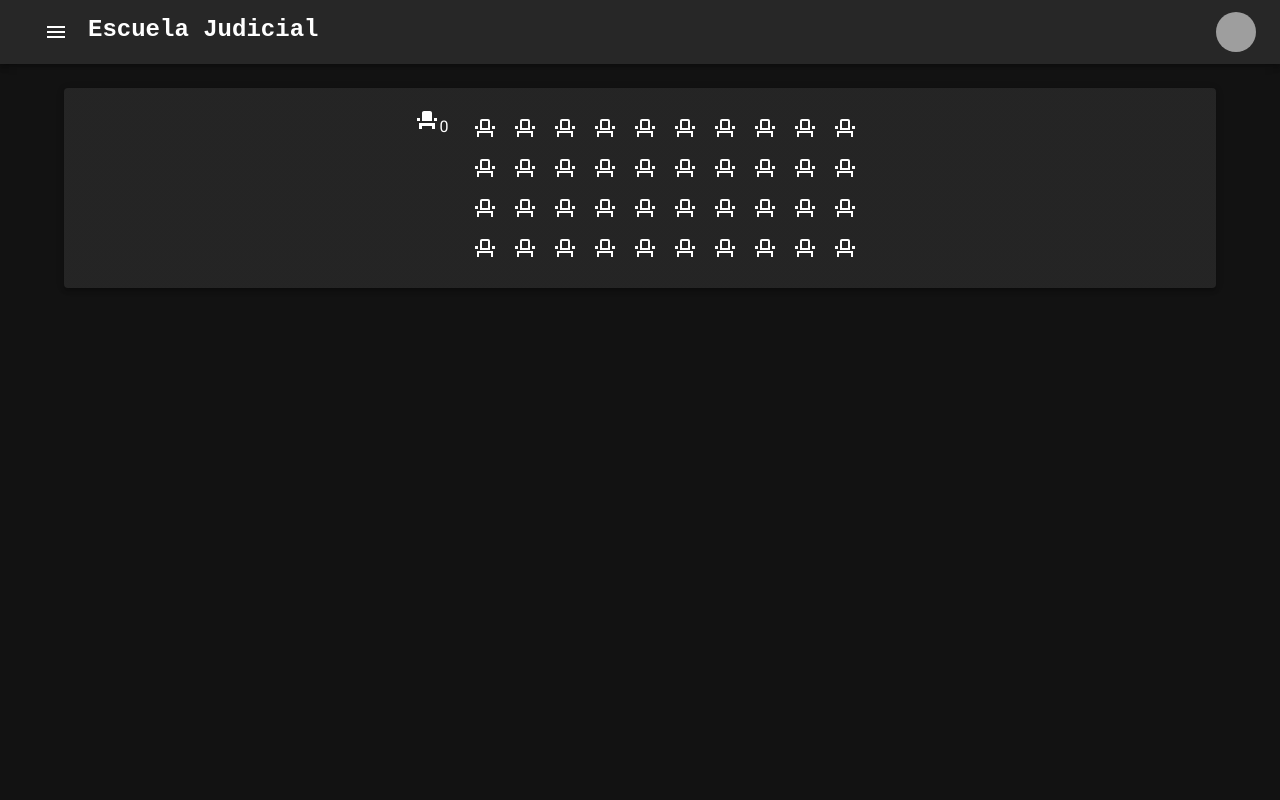
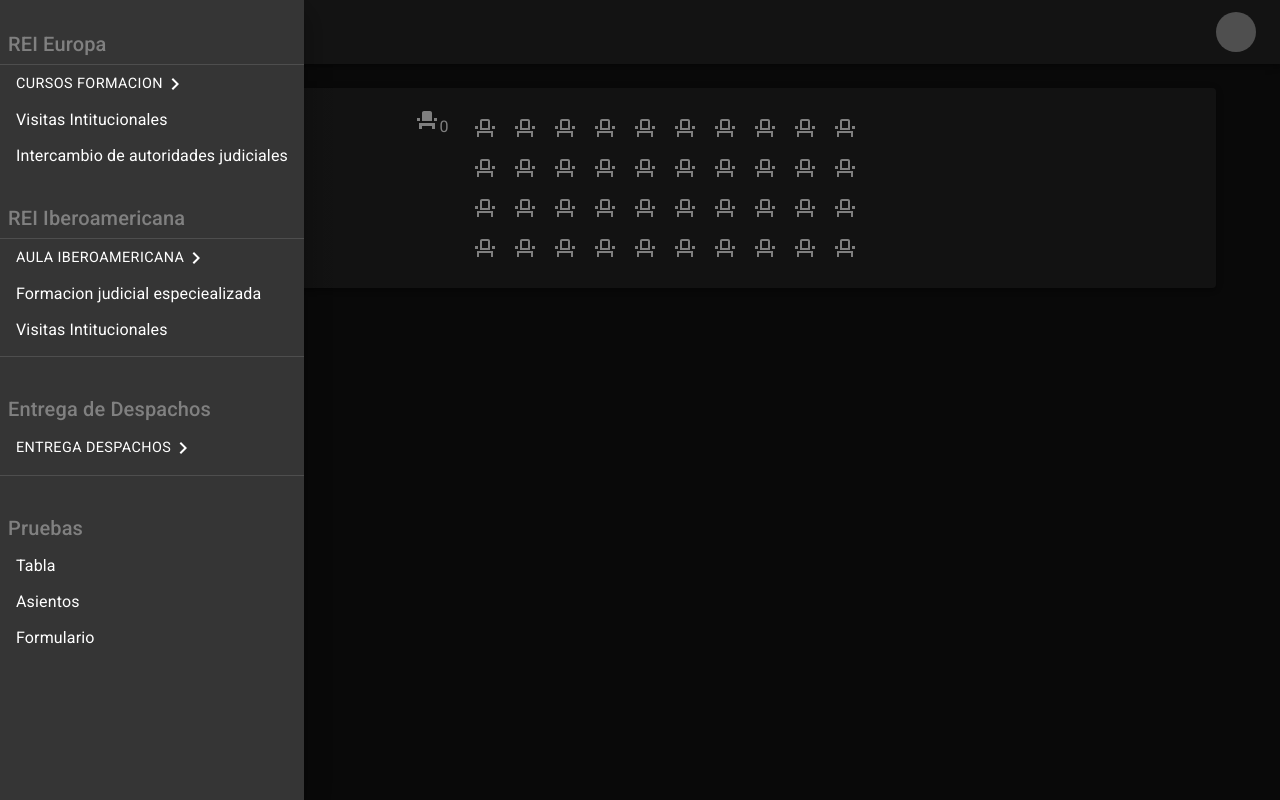
Before and after one commit to asblazquez/prueba_escuela_judicial, a React (Vite) app: page /Asientos in a window 1280 px wide. Both pictures are taken after a click on the button 56 px from the left and 32 px from the top of the page. Built offline with nearby package versions, Linux system fonts and the light colour scheme; grey boxes are pictures that could not be loaded.

Commit message:
Correccion de errores Menu lateral

```diff
--- a/src/components/AppBar.jsx
+++ b/src/components/AppBar.jsx
@@ -18,7 +18,7 @@ import { Divider } from '@mui/material';
 const settings = ['Perfil', 'Cerrar sesión', 'Ajustes'];
 
 function AppBarCoponent() {
-  const [anchorElUser, setAnchorElUser] = useState(null);
+  const [ anchorElUser, setAnchorElUser ] = useState(null);
   const [ anchordLateralMenu, setAnchordLateralMenu ] = useState(false)
 
   const optionsCursosFormacion = [
@@ -116,7 +116,7 @@ function AppBarCoponent() {
         <Toolbar disableGutters>
           <Box sx={{ flexGrow: 1, display: 'flex' }}>
             <Fragment key={'left'}>
-              <Button sx={{color: 'white'}}>
+              <Button sx={{color: 'white'}} onClick={() => { setAnchordLateralMenu(true) }}>
                 <MenuIcon />
               </Button>
                 <Drawer
@@ -157,7 +157,7 @@ function AppBarCoponent() {
                   textDecoration: 'none',
                   display: { xs: 'none', md: 'flex' }
                 }}>
-                Escuela Judicial
+                Pruebas
               </Typography>
             </Box>
           </Box>
--- a/src/components/LateralMenu.jsx
+++ b/src/components/LateralMenu.jsx
@@ -18,7 +18,7 @@ export default function LateralMenu(props) {
     return (
         <MenuItem>
             <Button
-                sx={{justifyContent: 'start', margin: '0', paddingLeft: '0', padding:'0', color: 'white', fontSize: '0.90rem', fontWeight: '400'}}
+                sx={{justifyContent: 'start', margin: '0', padding:'0', color: 'white', fontSize: '0.90rem', fontWeight: '400'}}
                 fullWidth
                 id={tittle}
                 aria-controls={open ? 'basic-menu' : undefined}
```
Also changed, not shown: .eslintrc.cjs.
